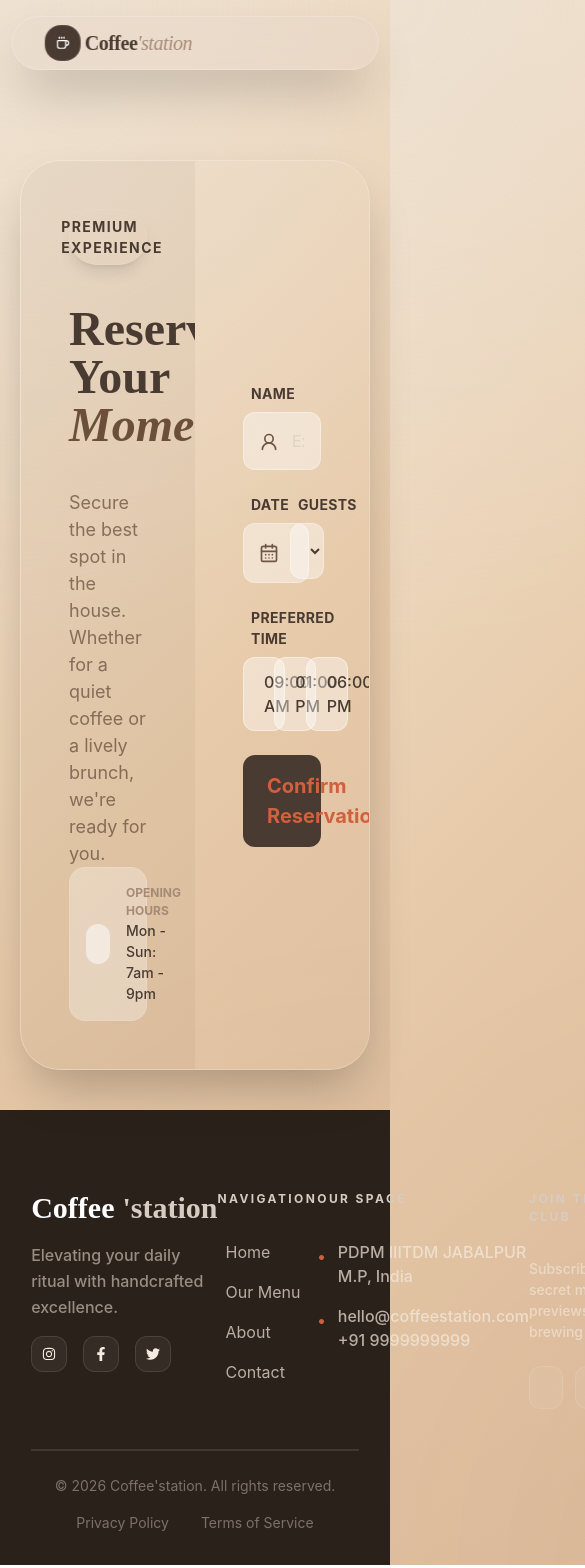
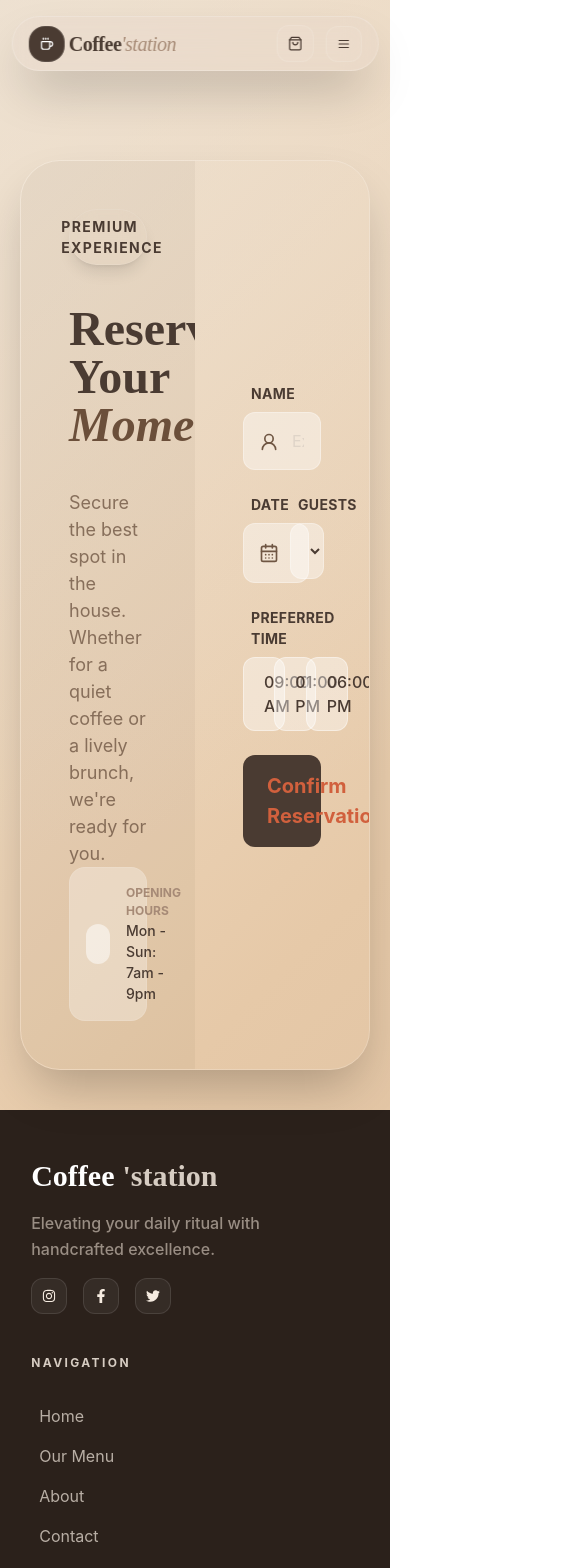
Before and after one commit to rachel0623123/coffee_station_rachel, a React (Vite) app: page /booking in a window 390 px wide. Shown: the top 1568 px of the page, 585 px wide, since content can reach past the window. Built offline with nearby package versions, Linux system fonts and the light colour scheme.

Commit message:
feat: responive design of header and footer

```diff
--- a/src/app/index.css
+++ b/src/app/index.css
@@ -1,8 +1,7 @@
 @tailwind base;
 @tailwind components;
 @tailwind utilities;
-
-@layer components {
+@layer base{
     body {
         @apply bg-cream text-coffee-900 font-sans antialiased overflow-x-hidden;
             background:
@@ -12,6 +11,8 @@
             min-height: 100vh;
             position: relative;
         }
+}
+@layer components {
     .mainSection {
         @apply  w-full px-5 pt-40 flex flex-col justify-center items-center
     }
@@ -100,7 +101,7 @@
         @apply rounded-3xl outline-white
     }
     .navBar{
-        @apply fixed top-4 z-50 left-1/2 -translate-x-1/2 w-[94%] max-w-5xl py-2 px-8 rounded-[28px] border border-white/20 shadow-2xl transition-all duration-500 backdrop-blur-lg ease-in-out flex items-center justify-between bg-coffee-200/30
+        @apply fixed top-4 z-50 left-1/2 -translate-x-1/2 w-[94%] max-w-5xl py-2 px-4 sm:px-8 rounded-[28px] border border-white/20 shadow-2xl transition-all duration-500 backdrop-blur-lg ease-in-out flex items-center justify-between bg-coffee-200/30
     }
     .navItem {
         @apply text-sm font-bold tracking-widest transition-all duration-300 relative uppercase text-coffee-900/50 hover:text-coffee-900
@@ -121,6 +122,6 @@
         @apply text-sm font-bold text-coffee-900 uppercase tracking-wide ml-2
     }
     .inputForm{
-        @apply w-full bg-white/40 border border-white/30 rounded-xl py-4 pl-12 pr-4 text-base text-coffee-900 placeholder:text-coffee-400/70 focus:bg-white/70 focus:ring-2 focus:ring-primary focus:outline-none transition-all
+        @apply w-full bg-white/40 text-base border border-white/30 rounded-xl py-4 pl-12 pr-4 text-base text-coffee-900 placeholder:text-coffee-400/70 focus:bg-white/70 focus:ring-2 focus:ring-primary focus:outline-none transition-all
     }
 }
--- a/src/layout/Footer.tsx
+++ b/src/layout/Footer.tsx
@@ -8,8 +8,8 @@ import { Link } from "react-router-dom";
 import { navLinks } from "./navLinks";
 export const Footer = () => {
     return (
-        <footer className="text-coffee-100 pt-20 pb-8 relative w-full bg-coffee-950 px-[8%]">
-            <div className="flex justify-between pb-10 border-b border-white/10">
+        <footer className="text-coffee-100 pt-12 sm:pt-20 pb-8 relative w-full bg-coffee-950 px-[8%]">
+            <div className="grid grid-cols-1 sm:grid-cols-2 xl:grid-cols-4 gap-10 pb-10 border-b border-white/10">
                 <div className="space-y-4">
                     <h3 className="text-3xl font-bold font-serif text-white flex items-center gap-2">Coffee<span className="text-coffee-400">'station</span></h3>
                     <p className="text-coffee-200/60 text-base leading-relaxed font-medium max-w-xs">Elevating your daily ritual with handcrafted excellence.</p>
@@ -48,7 +48,7 @@ export const Footer = () => {
                     <h4 className="text-xs font-bold uppercase tracking-[0.2em] mb-8 text-coffee-400">Join the Club</h4>
                     <p className="text-coffee-100/60 text-sm mb-6 font-medium">Subscribe for secret menu previews and brewing tips.</p>
                     <div className="flex gap-3">
-                        <input type="email" placeholder="Your email" className="bg-white/5 border border-white/10 rounded-xl px-4 py-2.5 text-sm focus:outline-none focus:ring-1 focus:ring-terracotta w-full" aria-label="Email"/>
+                        <input type="email" placeholder="Your email" className="text-base bg-white/5 border border-white/10 rounded-xl px-4 py-2.5 text-base focus:outline-none focus:ring-1 focus:ring-terracotta w-full min-w-0" aria-label="Email"/>
                         <Button content = "Join" variant ="bg-white/5 border border-white/10 rounded-xl px-3 text-sm py-1"/>
                     </div>
                 </div>
--- a/src/layout/Header.tsx
+++ b/src/layout/Header.tsx
@@ -1,3 +1,4 @@
+import { useState } from "react";
 import IconButton from "../shared/ui/buttons/IconButton";
 import CountBadge from "../shared/ui/badges/CountBadge";
 import Button from "../shared/ui/buttons/Button";
@@ -8,36 +9,56 @@ import { navLinks } from "./navLinks";
 
 import { Link } from "react-router-dom";
 import { FiShoppingBag } from "react-icons/fi";
-import { LuCoffee } from "react-icons/lu";
+import { LuCoffee, LuMenu, LuX } from "react-icons/lu";
 
 import { useCoffeeStore } from "../store/coffeeStore";
 import CartSideBar from "../shared/ui/CartSideBar";
 
 export const Header = () => {
     const navigate = useNavigate();
+    const [isMenuOpen, setIsMenuOpen] = useState(false);
     const openCartFunc =  useCoffeeStore((state) => state.openCart);
     const cartCount = useCoffeeStore((state) => state.cart.reduce((sum, item) => sum + item.quantity, 0));
     return (
         <div>
             <nav className="navBar">
                 <Link className="flex items-center gap-1 text-xl sm:text-2xl font-bold text-coffee-900 tracking-tight shrink-0 z-20 font-serif group" to="/">
-                    <IconButton content="" variant="bg-coffee-900 text-white rounded-2xl" icon={LuCoffee }/>
+                    <IconButton content="" variant="bg-coffee-900 text-white rounded-2xl" icon={LuCoffee}/>
                     <span>Coffee
                         <span className="text-coffee-600 font-normal italic">'station</span>
                     </span>
                 </Link>
-                <div className="hidden md:flex absolute left-1/2 top-1/2 -translate-x-1/2 -translate-y-1/2 items-center gap-10">
+                <div className="hidden lg:flex absolute left-1/2 top-1/2 -translate-x-1/2 -translate-y-1/2 items-center gap-10">
                     {navLinks.map((link) => (
                         <NavItem key = {link.to} to={link.to} content={link.label} />
                     ))}
                 </div>
-                <div className="hidden md:flex items-center gap-8 z-20 ">
+                <div className="flex items-center gap-3 sm:gap-6 z-20">
                     <div className="relative hover:scale-110 transition-transform duration-700 ease-out">
-                        <IconButton content="" variant="text-[15px] hover:bg-white/20 " icon={FiShoppingBag} onClick={openCartFunc}/>
+                        <IconButton content="" variant="text-[15px] hover:bg-white/20" icon={FiShoppingBag} onClick={openCartFunc}/>
                         {cartCount !== 0 && <CountBadge variant="absolute -top-1 left-4" count={String(cartCount)}/>}
                     </div>
-                    <Button content = "Reserve" variant ="orderBtn py-3 px-6 rounded-2xl text-sm tracking-widest" onClick = {() => navigate("/booking")}/>
+                    <div className="hidden lg:block">
+                        <Button content = "Reserve" variant ="orderBtn py-3 px-6 rounded-2xl text-sm tracking-widest" onClick = {() => navigate("/booking")}/>
+                    </div>
+                    <IconButton
+                        content=""
+                        variant="lg:hidden"
+                        icon={isMenuOpen ? LuX : LuMenu}
+                        onClick={() => setIsMenuOpen(!isMenuOpen)}
+                    />
                 </div>
+                {isMenuOpen && (
+                    <div
+                        onClick={() => setIsMenuOpen(false)}
+                        className="lg:hidden absolute top-full left-0 right-0 mt-2 p-6 rounded-3xl border border-white/20 shadow-2xl bg-coffee-200/30 flex flex-col gap-6"
+                    >
+                        {navLinks.map((link) => (
+                            <NavItem key={link.to} to={link.to} content={link.label} />
+                        ))}
+                        <Button content="Reserve" variant="orderBtn rounded-2xl" onClick={() => navigate("/booking")} />
+                    </div>
+                )}
             </nav>
             <CartSideBar />
         </div>
```
Lines whose indentation alone changed are shown as unchanged.
